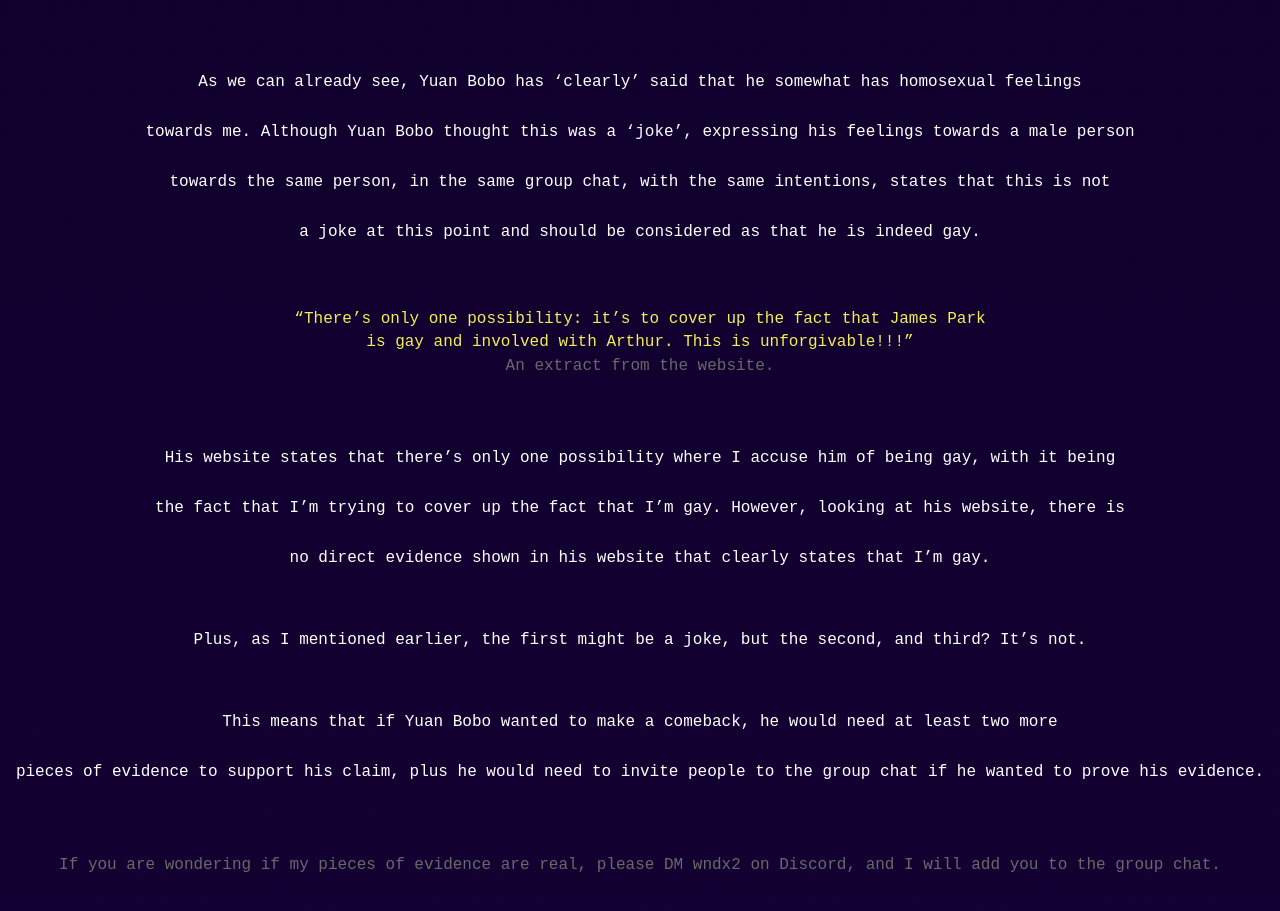
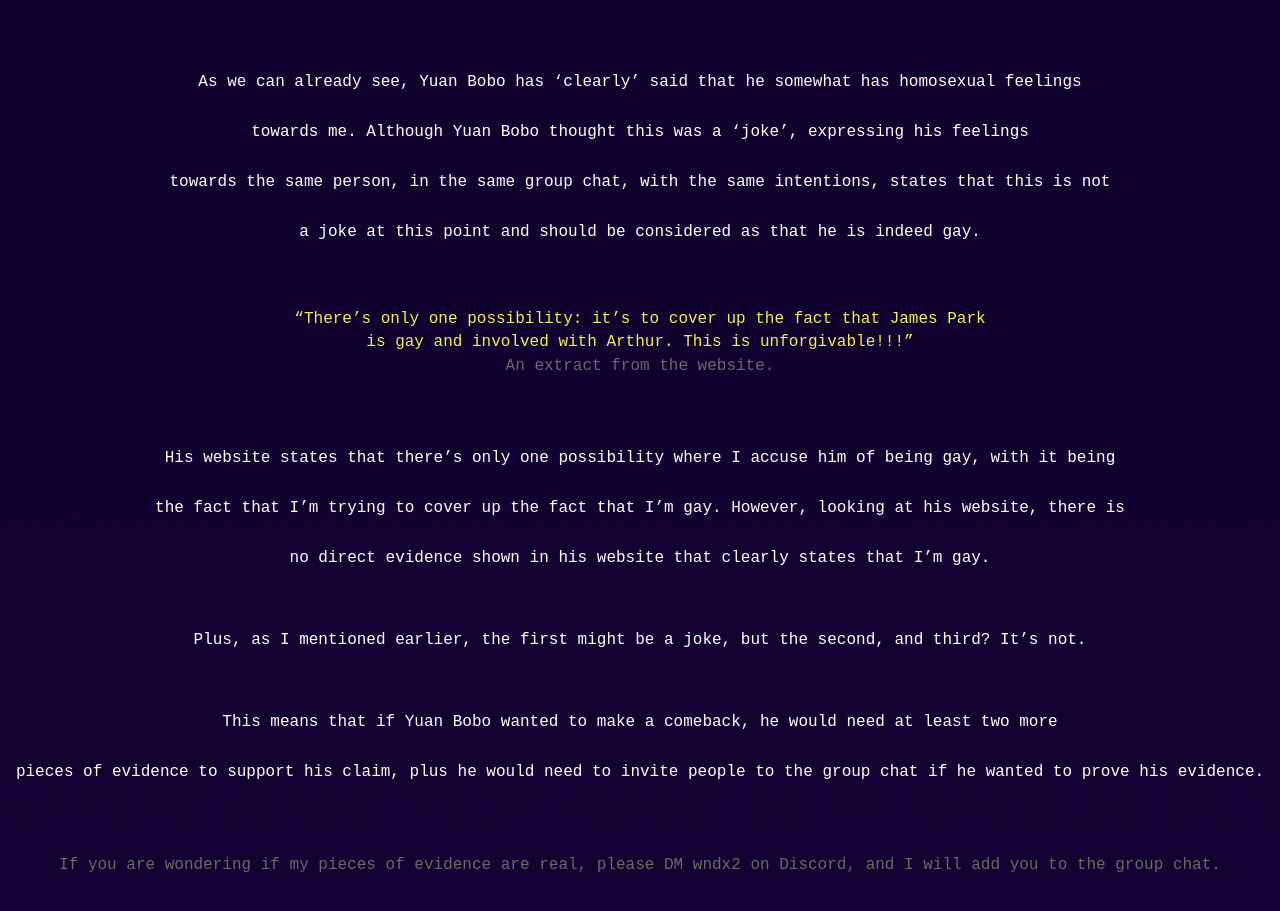
Before and after one commit to Wndx2/boboyuanconfessyourcrimes, a website: page index.html in a window 1280 px wide. Shown: the part 2820-3731 px from the top of the page. Drawn offline with Linux system fonts and the light colour scheme.

Commit message:
Update index.html

```diff
--- a/index.html
+++ b/index.html
@@ -120,7 +120,7 @@
 	</div>
 	<h5>(10 Evidences from the Discord group chat ("No one meiyou qian"))</h5>
 	<h3 style="margin-top:64px;">As we can already see, Yuan Bobo has ‘clearly’ said that he somewhat has homosexual feelings</h3>
-	<h3>towards me. Although Yuan Bobo thought this was a ‘joke’, expressing his feelings towards a male person</h3>
+	<h3>towards me. Although Yuan Bobo thought this was a ‘joke’, expressing his feelings</h3>
 	<h3>towards the same person, in the same group chat, with the same intentions, states that this is not</h3>
 	<h3>a joke at this point and should be considered as that he is indeed gay.</h3>
 	<div style="margin: 16px;"></div>
```
